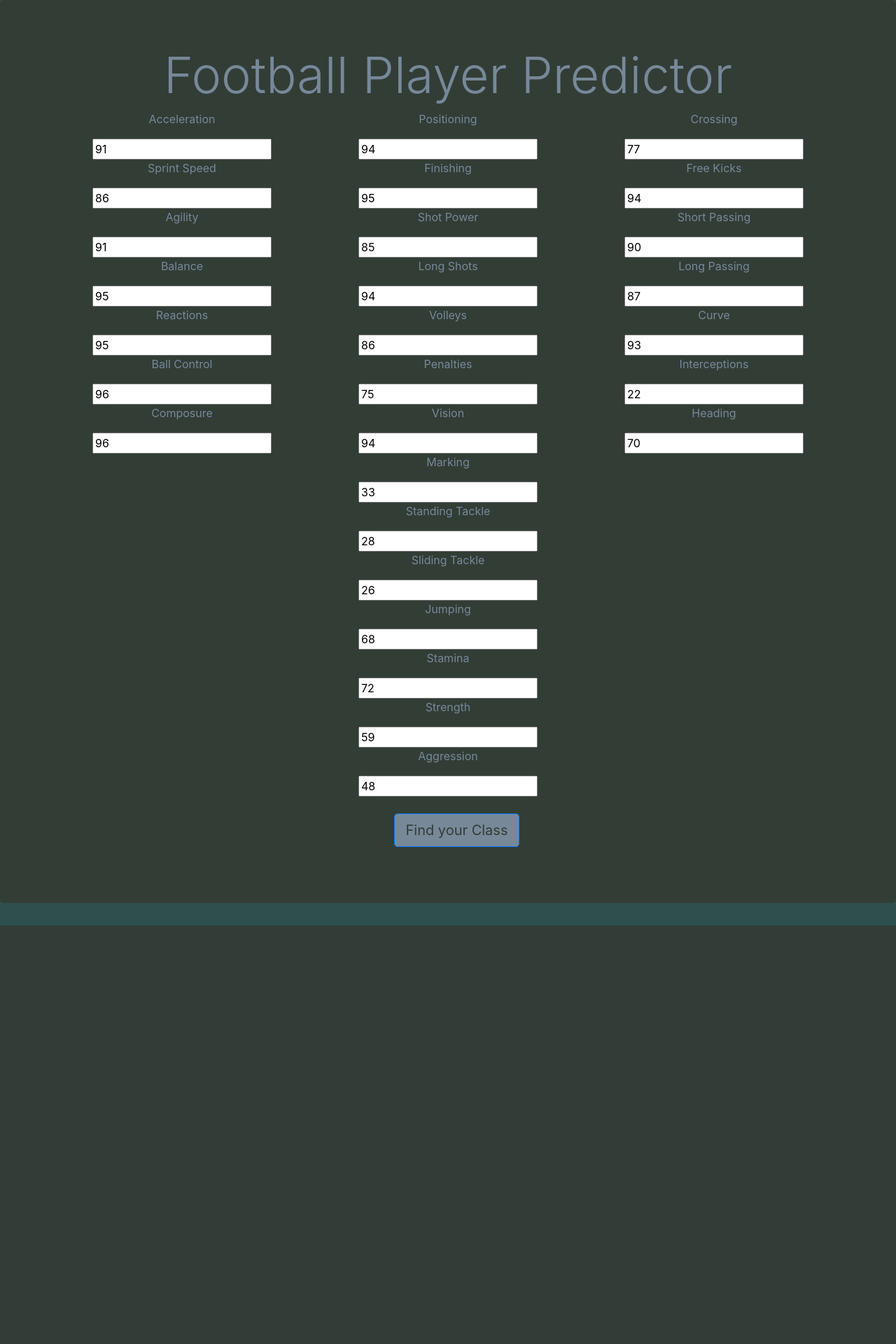
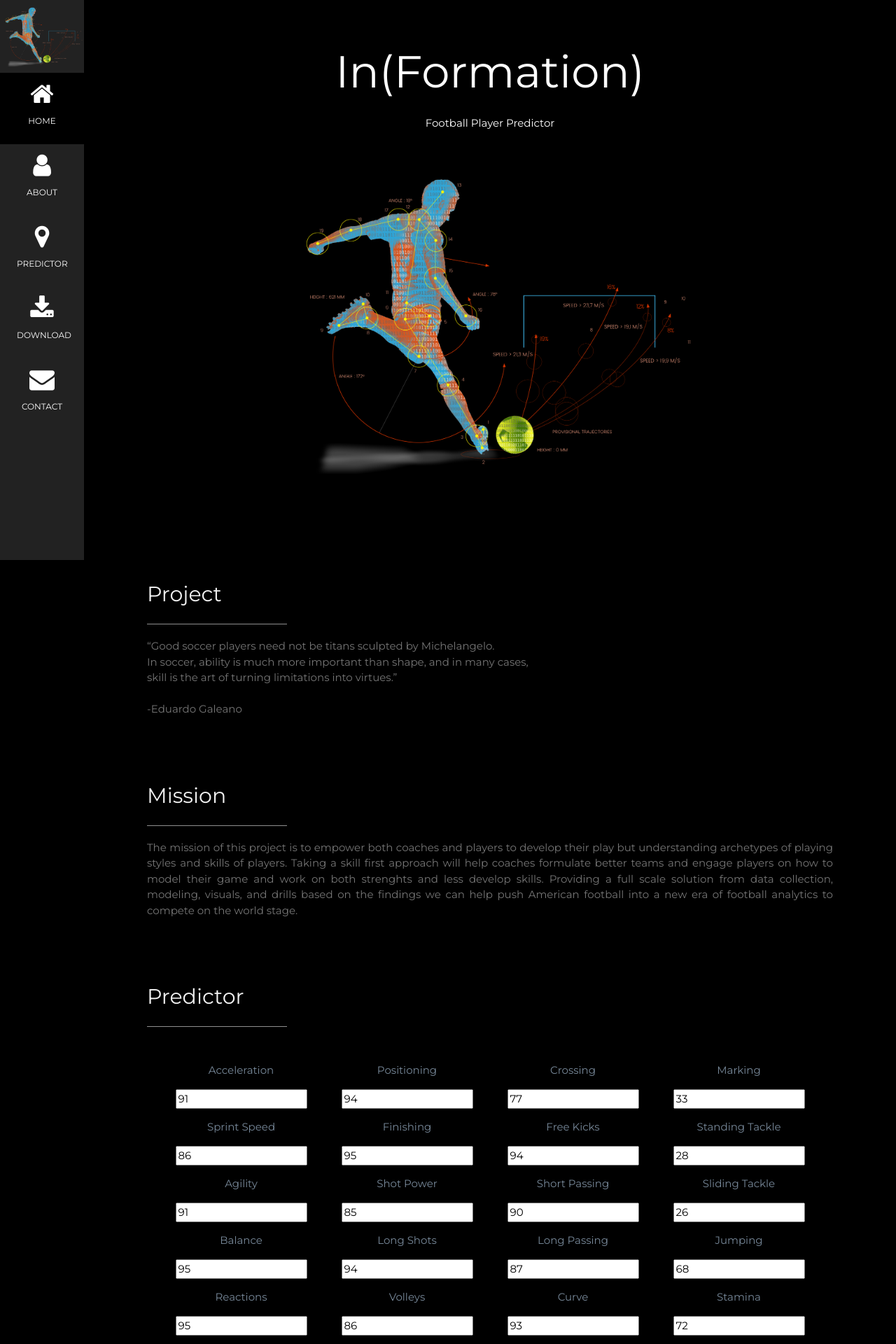
Before and after one commit to dirkstrong1/football_player_predictor_deployment, a Flask app: page / in a window 1280 px wide. Shown: the top 1920 px of the page at 70% size. Before the commit the page ends 1322 px from the top, so only its background shows below. Run offline with Flask 2, Linux system fonts and the light colour scheme; some libraries are stand-ins or nearby versions.

Commit message:
updated landing site and all results pages

```diff
--- a/app.py
+++ b/app.py
@@ -31,7 +31,7 @@ def get_results():
 
     results_html_dict = {0 : "strong_def_minded.html",
                    1 : "tech_gifted.html",
-                   2 : "all_rounder.html",
+                   2 : "all_arounder.html",
                    3 : "def_ball_winner.html",
                    4 : "skilled_air.html"}
 
--- a/static/index.html
+++ b/static/index.html
@@ -1,20 +1,105 @@
+<!DOCTYPE html>
 <html>
-  <head>
-    <title>Football Player Predictor</title>
-    <link rel="stylesheet" media="screen" href="/static/bootstrap.min.css">
-  </head>
-  <body style="background-color:darkslategrey">
-    <div class="jumbotron" style="background-color: #323d36">
-      <div class="container" style="background-color:#323d36">
-        <div class="col">
-          <h1 class="display-3" style="color:lightslategray; text-align:center;"
-          >Football Player Predictor</h1>
+<title>In(Formation)</title>
+<meta charset="UTF-8">
+<meta name="viewport" content="width=device-width, initial-scale=1">
+<link rel="stylesheet" href="https://www.w3schools.com/w3css/4/w3.css">
+<link rel="stylesheet" href="https://fonts.googleapis.com/css?family=Montserrat">
+<link rel="stylesheet" href="https://cdnjs.cloudflare.com/ajax/libs/font-awesome/4.7.0/css/font-awesome.min.css">
+<style>
+body, h1,h2,h3,h4,h5,h6 {font-family: "Montserrat", sans-serif}
+.w3-row-padding img {margin-bottom: 12px}
+/* Set the width of the sidebar to 120px */
+.w3-sidebar {width: 120px;background: #222;}
+/* Add a left margin to the "page content" that matches the width of the sidebar (120px) */
+#main {margin-left: 120px}
+/* Remove margins from "page content" on small screens */
+@media only screen and (max-width: 600px) {#main {margin-left: 0}}
+</style>
+<body class="w3-black">
+
+<!-- Icon Bar (Sidebar - hidden on small screens) -->
+<nav class="w3-sidebar w3-bar-block w3-small w3-hide-small w3-center">
+  <!-- Avatar image in top left corner -->
+  <img src="/static/soccer_logo.png" style="width:100%">
+  <a href="#" class="w3-bar-item w3-button w3-padding-large w3-black">
+    <i class="fa fa-home w3-xxlarge"></i>
+    <p>HOME</p>
+  </a>
+  <a href="#about" class="w3-bar-item w3-button w3-padding-large w3-hover-black">
+      <i class="fa fa-user w3-xxlarge"></i>
+      <p>ABOUT</p>
+  </a>
+  <a href="#predictor" class="w3-bar-item w3-button w3-padding-large w3-hover-black">
+    <i class="fa fa-map-marker w3-xxlarge"></i>
+    <p>PREDICTOR</p>
+  </a>
+  <a href="#download" class="w3-bar-item w3-button w3-padding-large w3-hover-black">
+      <i class="fa fa-download w3-xxlarge"></i>
+      <p>DOWNLOAD</p>
+  </a>
+  <a href="#contact" class="w3-bar-item w3-button w3-padding-large w3-hover-black">
+    <i class="fa fa-envelope w3-xxlarge"></i>
+    <p>CONTACT</p>
+  </a>
+</nav>
+
+<!-- Navbar on small screens (Hidden on medium and large screens) -->
+<div class="w3-top w3-hide-large w3-hide-medium" id="myNavbar">
+  <div class="w3-bar w3-black w3-opacity w3-hover-opacity-off w3-center w3-small">
+    <a href="#" class="w3-bar-item w3-button" style="width:25% !important">HOME</a>
+    <a href="#about" class="w3-bar-item w3-button" style="width:25% !important">ABOUT</a>
+    <a href="#predictor" class="w3-bar-item w3-button" style="width:25% !important">PREDICTOR</a>
+    <a href="#download" class="w3-bar-item w3-button" style="width:25% !important">DOWNLOAD</a>
+    <a href="#contact" class="w3-bar-item w3-button" style="width:25% !important">CONTACT</a>
   </div>
-          <div class="row" style="text-align:center;">
-            <div class="col" style="align-self: center;">
+</div>
+
+<!-- Page Content -->
+<div class="w3-padding-large" id="main">
+  <!-- Header/Home -->
+  <header class="w3-container w3-padding-32 w3-center w3-black" id="home">
+    <h1 class="w3-jumbo"><span class="w3-hide-small">In(Formation)</h1>
+    <p>Football Player Predictor</p>
+    <img src="/static/soccer_logo.png" alt="boy" class="w3-image" width="600" height="670">
+  </header>
+
+  <!-- About Section -->
+  <div class="w3-content w3-justify w3-text-grey w3-padding-64" id="about">
+    <h2 class="w3-text-light-grey">Project</h2>
+    <hr style="width:200px" class="w3-opacity">
+
+    <p>“Good soccer players need not be titans sculpted by Michelangelo.<br>
+       In soccer, ability is much more important than shape, and in many cases,<br>
+      skill is the art of turning limitations into virtues.”
+      <br>
+      <br>
+      -Eduardo Galeano
+
+    </p>
+
+    <div class="w3-content w3-justify w3-text-grey w3-padding-64" id="about">
+        <h2 class="w3-text-light-grey">Mission</h2>
+        <hr style="width:200px" class="w3-opacity">
+        <p>The mission of this project is to empower both coaches and players
+          to develop their play but understanding archetypes of playing styles and skills
+          of players. Taking a skill first approach will help coaches formulate better teams
+          and engage players on how to model their game and work on both strenghts and
+          less develop skills. Providing a full scale solution from data collection,
+          modeling, visuals, and drills based on the findings we can help push
+          American football into a new era of football analytics to compete on the world stage.
+        </p>
+
+      <div class="w3-content w3-justify w3-text-grey w3-padding-64" id="predictor">
+        <h2 class="w3-text-light-grey">Predictor</h2>
+        <hr style="width:200px" class="w3-opacity">
+
+      <div class="w3-row" style="text-align:center;">
+          <div class="w3-col" style="align-self: center;">
               <form action="/get_results" method="post" style="color: lightslategray;">
-                  <div class="row">
-                      <div class="col">
+                <div class="w3-container">
+                <div class="w3-cell-row">
+                    <div class="w3-container w3-cell">
                       <p>Acceleration</p>
                       <input type="text"   name="acceleration" value="91"
                       min="10" max="99">
@@ -37,7 +122,7 @@
                       <input type="text" name="composure" value="96"
                       min="10" max="99">
                     </div>
-                      <div class="col">
+                    <div class="w3-container w3-cell">
                       <p>Positioning</p>
                       <input type="text" name="positioning" value="94"
                       min="10" max="99">
@@ -60,7 +145,7 @@
                       <input type="text" name="vision" value="94"
                       min="10" max="99">
                     </div>
-                      <div class="col">
+                    <div class="w3-container w3-cell">
                       <p>Crossing</p>
                       <input type="text" name="crossing" value="77"
                       min="10" max="99">
@@ -83,7 +168,7 @@
                       <input type="text" name="heading" value="70"
                       min="10" max="99">
                     </div>
-                      <div class="col"">
+                    <div class="w3-container w3-cell">
                       <p>Marking</p>
                       <input type="text" name="marking" value="33">
                       <p>Standing Tackle</p>
@@ -109,7 +194,7 @@
                         class="btn btn-primary btn-lg"
                         value="Find your Class"
                         style="background-color:lightslategray;
-                          color:#323d36;"">
+                        color:#323d36;">
                       </div>
                     </div>
                   </div>
@@ -118,5 +203,78 @@
       </p>
     </div>
   </div>
+  <br>
+
+    <div class="w3-row w3-center w3-padding-16 w3-section w3-light-grey">
+      <div class="w3-quarter w3-section">
+        <span class="w3-xlarge">15000+</span><br>
+        Players
+      </div>
+      <div class="w3-quarter w3-section">
+        <span class="w3-xlarge">31</span><br>
+        Leagues
+      </div>
+      <div class="w3-quarter w3-section">
+        <span class="w3-xlarge">720</span><br>
+        Teams
+      </div>
+      <div class="w3-quarter w3-section">
+        <span class="w3-xlarge">5</span><br>
+        Distinct Classes
+      </div>
+    </div>
+    <div class="w3-content w3-justify w3-text-grey w3-padding-64" id="download">
+        <h2 class="w3-text-light-grey">GET COMBINE PDF</h2>
+        <hr style="width:200px" class="w3-opacity">
+        <p>Use this sheet with the associated drills (including setup instructions) to test
+          and record the abilities of players to be upload through the site.
+          </p>
+          <button class="w3-button w3-light-grey w3-padding-large w3-section">
+          <i class="fa fa-download"></i> GET COMBINE PDF
+          </button>
+
+    <br>
+    <br>
+
+    <!-- Testimonials -->
+    <h3 class="w3-padding-24 w3-text-light-grey">My Reputation</h3>
+    <img src="static/gk_dive.jpg" alt="Avatar" class="w3-left w3-circle w3-margin-right" style="width:80px">
+    <p><span class="w3-large w3-margin-right">DIRECTOR OF GOALKEEPING</p>
+    <p>St. Vrain FC - Longmont, CO</p><br>
+
+    <img src="static/soccer_ball.png" alt="Avatar" class="w3-left w3-circle w3-margin-right" style="width:80px">
+    <p><span class="w3-large w3-margin-right">DATA SCIENTIST</p>
+    <p>Sports coaching and management</p>
+  <!-- End About Section -->
+  </div>
+
+  <!-- Contact Section -->
+  <div class="w3-padding-64 w3-content w3-text-grey" id="contact">
+    <h2 class="w3-text-light-grey">Contact Me</h2>
+    <hr style="width:200px" class="w3-opacity">
+
+    <div class="w3-section">
+      <p><i class="fa fa-map-marker fa-fw w3-text-white w3-xxlarge w3-margin-right"></i> Seattle -- US</p>
+      <p><i class="fa fa-phone fa-fw w3-text-white w3-xxlarge w3-margin-right"></i> Phone: (970)376-3522</p>
+      <p><i class="fa fa-envelope fa-fw w3-text-white w3-xxlarge w3-margin-right"> </i> Email: dirkvancuran@gmail.com</p>
+    </div><br>
+  <!-- End Contact Section -->
+  </div>
+
+    <!-- Footer -->
+  <footer class="w3-content w3-padding-64 w3-text-grey w3-xlarge">
+    <i class="fa fa-facebook-official w3-hover-opacity"></i>
+    <i class="fa fa-instagram w3-hover-opacity"></i>
+    <i class="fa fa-snapchat w3-hover-opacity"></i>
+    <i class="fa fa-pinterest-p w3-hover-opacity"></i>
+    <i class="fa fa-twitter w3-hover-opacity"></i>
+    <i class="fa fa-linkedin w3-hover-opacity"></i>
+    <p class="w3-medium">Powered by <a href="https://www.w3schools.com/w3css/default.asp" target="_blank" class="w3-hover-text-green">w3.css</a></p>
+  <!-- End footer -->
+  </footer>
+
+<!-- END PAGE CONTENT -->
+</div>
+
 </body>
 </html>
```
Also changed, not shown: static/index_old.html (added, +122 -0 lines), templates/all_arounder.html (+22 -15 lines), templates/def_ball_winner.html (+22 -15 lines), templates/skilled_air.html (+22 -15 lines), templates/strong_def_minded.html (+22 -15 lines), templates/tech_gifted.html (+5 -4 lines), templates/tech_gifted_new.html (added, +154 -0 lines), README.md, static/gk_dive.jpg (added), static/kevin_de_bruyne.jpg, static/soccer_ball.png (added), static/soccer_logo.png (added), static/virgil_van_dijk.jpeg (added), static/virgil_van_dijk.jpg (deleted). Lines whose indentation alone changed are shown as unchanged.
